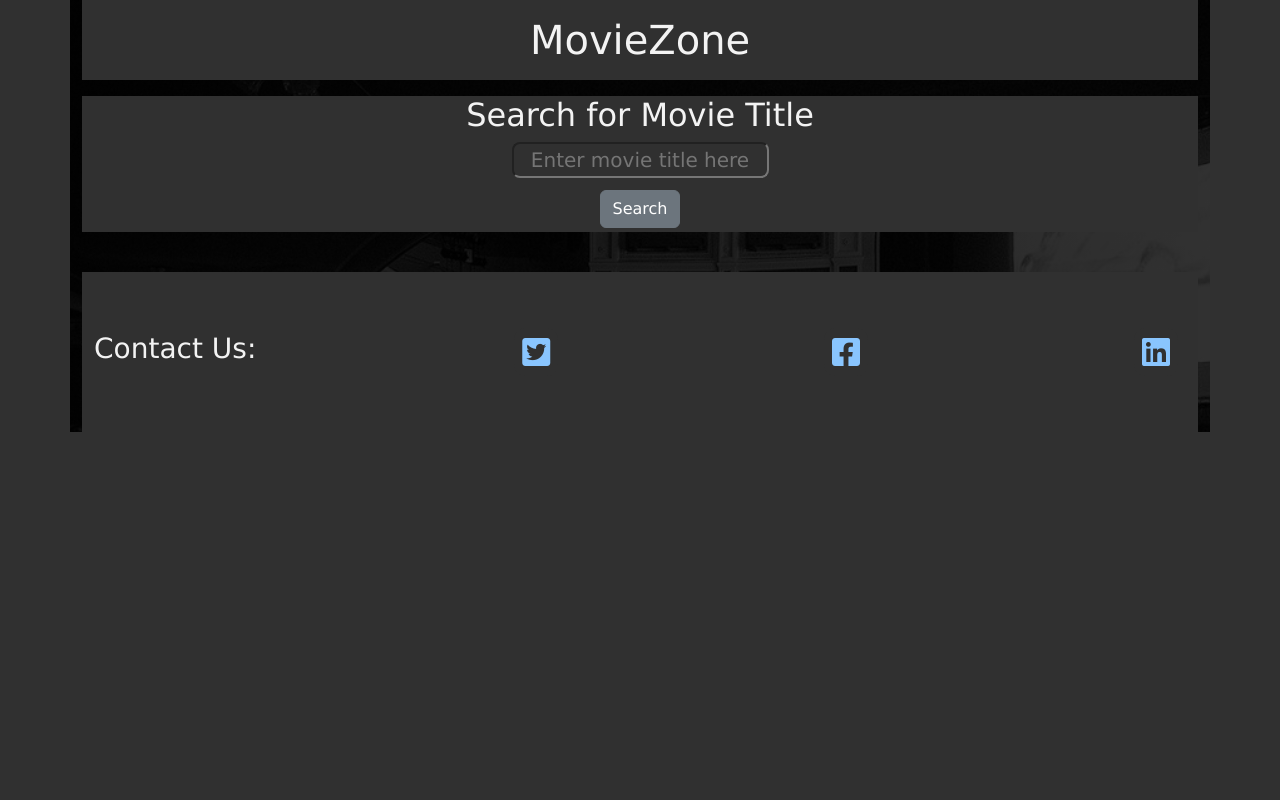
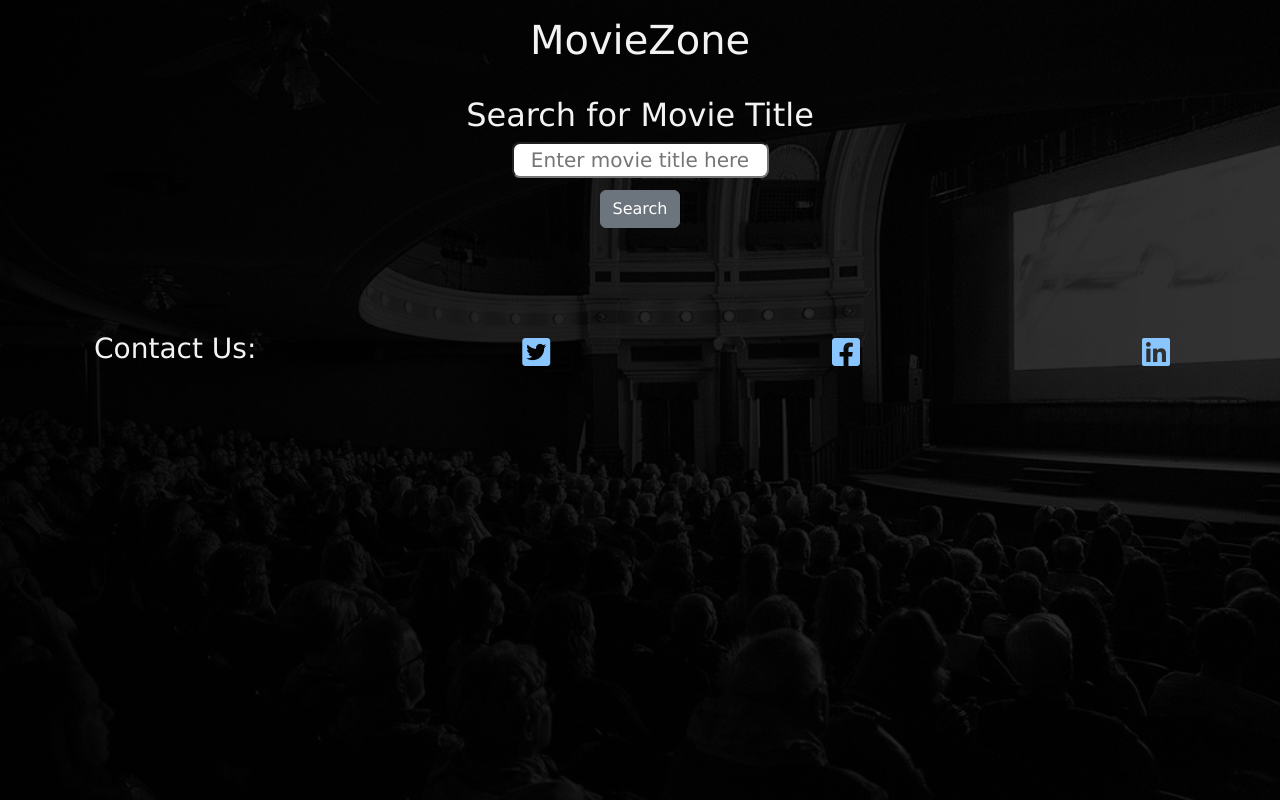
Before and after one commit to AywinK/MovieZone, a plain HTML site: page index.html in a window 1280 px wide. Drawn offline with nearby package versions, Linux system fonts and the light colour scheme.

Commit message:
deleted overriding background colour

```diff
--- a/assets/css/styles.css
+++ b/assets/css/styles.css
@@ -86,8 +86,3 @@ i {
 input::placeholder {
   text-align: center;
 }
-
-/*CUSTOM STYLES*/
-*, body {
-  background-color: rgb(48, 48, 48);
-}
```
